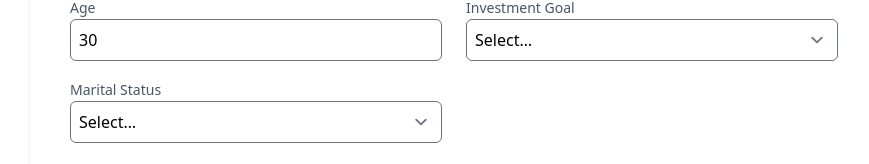
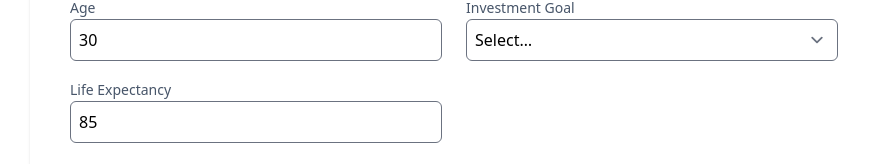
Before and after one commit to MMJGGR/personal-finance-app, a React (Vite) app: page / in a window 1280 px wide. Both pictures are taken after a click on the tab "Profile". Shown: the part 604-768 px from the top of the page, without its empty margins (186-1055 px from the left). Built offline with nearby package versions, Linux system fonts and the light colour scheme.

Commit message:
Compute lifeYears at least 1 and warn on invalid age

```diff
--- a/src/ExpensesGoalsTab.jsx
+++ b/src/ExpensesGoalsTab.jsx
@@ -114,7 +114,7 @@ export default function ExpensesGoalsTab() {
     setLiabilitiesList(liabilitiesList.filter((_, idx) => idx !== i))
 
   // --- 1) Remaining lifetime horizon ---
-  const lifeYears = Math.max(0, Math.floor(profile.lifeExpectancy - profile.age))
+  const lifeYears = Math.max(1, Math.floor(profile.lifeExpectancy - profile.age))
 
   // --- 2) PV of Expenses over lifeYears ---
   const pvExpensesLife = useMemo(() => {
--- a/src/ProfileTab.jsx
+++ b/src/ProfileTab.jsx
@@ -17,6 +17,8 @@ export default function ProfileTab() {
     setForm(updated)
     updateProfile(updated)
   }
+
+  const remainingYears = form.lifeExpectancy - form.age
 
   // Map numeric riskScore to a category label
   const scoreCategory = (s) => {
@@ -50,6 +52,7 @@ export default function ProfileTab() {
             ['Email Address', 'email', 'email'],
             ['Phone Number', 'phone', 'tel'],
             ['Age', 'age', 'number'],
+            ['Life Expectancy', 'lifeExpectancy', 'number'],
             ['Marital Status', 'maritalStatus', 'select', ['', 'Single', 'Married', 'Divorced', 'Widowed']],
             ['Dependents', 'numDependents', 'number']
           ].map(([label, field, type, options]) => (
@@ -82,6 +85,9 @@ export default function ProfileTab() {
               )}
             </label>
           ))}
+          {remainingYears <= 0 && (
+            <p className="text-red-600 text-sm">Life expectancy must exceed age.</p>
+          )}
 
           {[
             ['Residential Address', 'residentialAddress'],
```
